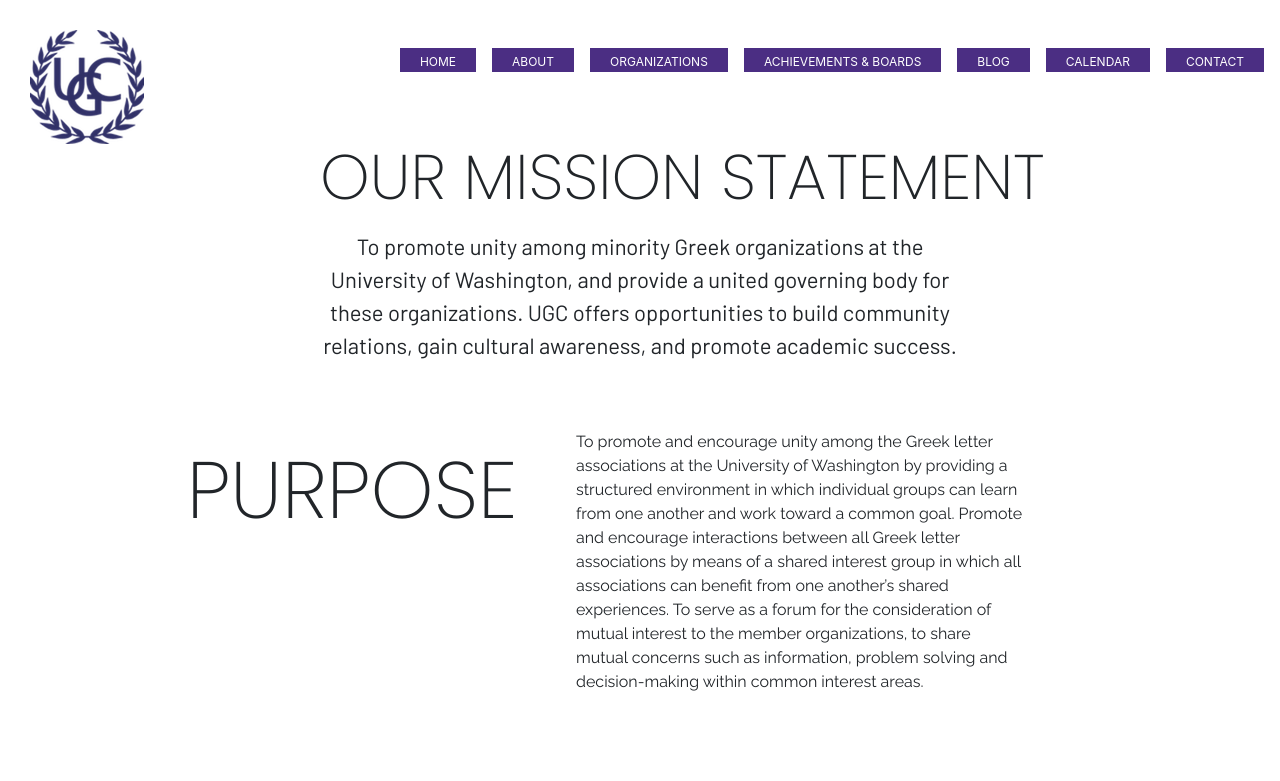
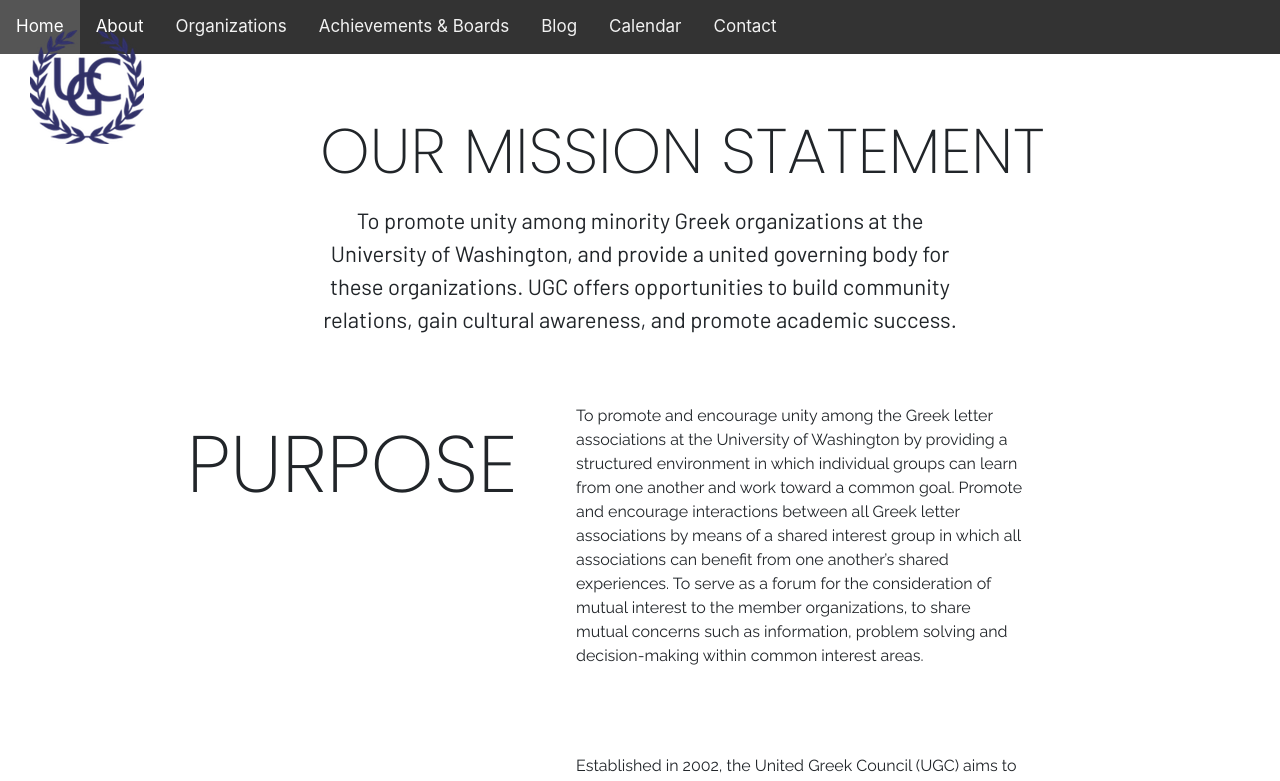
Before and after one commit to rmatsunaga/ugc-site, a React (Create React App) app: page /about in a window 1280 px wide. Shown: the top 781 px of the page. Built offline with nearby package versions, Linux system fonts and the light colour scheme.

Commit message:
Changed navbar. Need to make dropdown work

```diff
--- a/src/App.css
+++ b/src/App.css
@@ -11,99 +11,123 @@
 
 /* Navigation Styles Start */
 
-:root{
-  --background: #4b2e83;
-}
-.navbar {
-  text-align: center;
-  z-index: 999;
-  margin-left: -150px;
+/* Add a black background color to the top navigation */
+.topnav {
+    background-color: #333;
+    overflow: hidden;
 }
 
-.logo {
-  margin-top: 15px;
-  left: 40%;
-  position: absolute;
+/* Style the links inside the navigation bar */
+.topnav a {
+    float: left;
+    display: block;
+    color: #f2f2f2;
+    text-align: center;
+    padding: 14px 16px;
+    text-decoration: none;
+    font-size: 17px;
 }
 
-.nav-toggle{
-  position: absolute !important;
-  top: -9999px !important;
-  left: -9999px !important;
-  display: none;
+/* Add an active class to highlight the current page */
+.active {
+    background-color: #4CAF50;
+    color: white;
 }
 
-.nav-toggle-label{
-  position: fixed;
-  top: 3em;
-  left: 0;
-  margin-left: 1em;
-  height: 100%;
-  display: block;
-  align-items: center;
-  color: black;
+/* Hide the link that should open and close the topnav on small screens */
+.topnav .icon {
+    display: none;
 }
 
-.nav-toggle-label span,
-.nav-toggle-label span::before,
-.nav-toggle-label span::after{
-  display: block;
-  background: black;
-  height: 2px;
-  width: 2em;
-  border-radius: 2px;
-  position: relative;
+/* Dropdown container - needed to position the dropdown content */
+.dropdown {
+    float: left;
+    overflow: hidden;
 }
-.nav-toggle-label span::before,
-.nav-toggle-label span::after{
-  content: '';
-  position: absolute;
+
+/* Style the dropdown button to fit inside the topnav */
+.dropdown .dropbtn {
+    font-size: 17px;
+    border: none;
+    outline: none;
+    color: white;
+    padding: 14px 16px;
+    background-color: inherit;
+    font-family: inherit;
+    margin: 0;
 }
-.nav-toggle-label span::before{
-  bottom: 7px;
+
+/* Style the dropdown content (hidden by default) */
+.dropdown-content {
+    display: none;
+    position: absolute;
+    background-color: #f9f9f9;
+    min-width: 160px;
+    box-shadow: 0px 8px 16px 0px rgba(0,0,0,0.2);
+    z-index: 1;
 }
-.nav-toggle-label span::after {
-  top: 7px;
+
+/* Style the links inside the dropdown */
+.dropdown-content a {
+    float: none;
+    color: black;
+    padding: 12px 16px;
+    text-decoration: none;
+    display: block;
+    text-align: left;
 }
-.nav-toggle:checked ~ nav {
-  transform: scale(1,1);
+
+/* Add a dark background on topnav links and the dropdown button on hover */
+.topnav a:hover, .dropdown:hover .dropbtn {
+    background-color: #555;
+    color: white;
 }
-.nav-toggle:checked ~ nav a{
-  opacity: 1;
-  transition:  opacity 150ms ease-in-out 250ms;
+
+/* Add a grey background to dropdown links on hover */
+.dropdown-content a:hover {
+    background-color: #ddd;
+    color: black;
 }
-nav{
-  position: absolute;
-  text-align: left;
-  top: 100%;
-  left: 0;
-  width: 100%;
-  color: black;
-  transform: scale(1,0);
-  transform-origin: top;
-  transition: transform 150ms ease-in-out;
+
+/* Show the dropdown menu when the user moves the mouse over the dropdown button */
+.dropdown:hover .dropdown-content {
+    display: block;
 }
-nav ul {
-  margin: 0;
-  padding: 0;
-  list-style: none;
+
+/* When the screen is less than 600 pixels wide, hide all links, except for the first one ("Home"). Show the link that contains should open and close the topnav (.icon) */
+@media screen and (max-width: 600px) {
+  .topnav a:not(:first-child), .dropdown .dropbtn {
+    display: none;
+  }
+  .topnav a.icon {
+    float: right;
+    display: block;
+  }
 }
-nav li {
-  margin-top: 1em;
-  margin-bottom: 1em;
-  margin-left: 10em;
+
+/* The "responsive" class is added to the topnav with JavaScript when the user clicks on the icon. This class makes the topnav look good on small screens (display the links vertically instead of horizontally) */
+@media screen and (max-width: 600px) {
+  .topnav.responsive {position: relative;}
+  .topnav.responsive a.icon {
+    position: absolute;
+    right: 0;
+    top: 0;
+  }
+  .topnav.responsive a {
+    float: none;
+    display: block;
+    text-align: left;
+  }
+  .topnav.responsive .dropdown {float: none;}
+  .topnav.responsive .dropdown-content {position: relative;}
+  .topnav.responsive .dropdown .dropbtn {
+    display: block;
+    width: 100%;
+    text-align: left;
+  }
 }
-nav a{
-  color: black;
-  text-decoration: none;
-  font-size: 12px;
-  text-transform: uppercase;
-  opacity: 0;
-  transition: opacity 150ms ease-in-out;
-}
-nav a:hover{
-  color: blue;
-}
+
+
 
 /*Center Text under navbar */
 
@@ -147,7 +171,7 @@
 .slide-appear.slide-appear-active{
   opacity: 1;
   transition: opacity .5s ease-in;
-}
+} */
 
 /* ABOUT PAGE */
 
@@ -291,24 +315,8 @@
     justify-content: flex-end;
     align-items: center;
   }
-  nav a{
-    color: white;
-  }
-  nav ul {
-    display: flex;
-    margin-left: 200px;
-  }
-  nav li{
-    padding-left: 10px;
-    padding-right: 10px;
-    margin-top: 40px;
-    margin-left: 1em;
-    margin-bottom: 0;
-    background: var(--background)
-  }
-  nav a{
-    opacity: 1;
-  }
+
+
   .landing-text{
     margin: auto;
     width: 50%;
@@ -470,36 +478,7 @@
     display: grid;
     grid-template-columns: 1fr auto  minmax(600px, 3fr) 1fr;
   }
-  .logo{
-    left: 0%;
-    margin-left: 30px;
-    margin-top: 30px;
-    position: absolute;
-  }
-  nav{
-    all: unset;
-    display: flex;
-    justify-content: flex-end;
-    align-items: center;
-  }
-  nav a{
-    color: white;
-  }
-  nav ul {
-    display: flex;
-    margin-left: 400px;
-  }
-  nav li{
-    padding-left: 20px;
-    padding-right: 20px;
-    margin-top: 40px;
-    margin-bottom: 0;
-    background: var(--background)
 
-  }
-  nav a{
-    opacity: 1;
-  }
   /* Landing Page */
   .landing-text{
     position: absolute;
--- a/src/components/UGCNavbar.js
+++ b/src/components/UGCNavbar.js
@@ -5,35 +5,35 @@
 class UGCNavbar extends Component {
     render(){
       return(
-        <div className="ugc-navbar">
+        <div className="topnav" id="myTopnav">
           <img src={Logo} alt="" className="logo"/>
-          <header className="navbar">
-
-            <br />
-            <div>
-              <input type="checkbox" id="nav-toggle" className="nav-toggle"/>
-              <nav>
-                <ul>
-                  <li><a href = '/'>Home</a></li>
-                  <li><a href = '/about'>About</a></li>
-                  <li><a href = '/organizations'>Organizations</a></li>
-                  <li><a href="/achievementsandboards">Achievements & Boards</a></li>
-                  <li><a href = '/blog'>Blog</a></li>
-                  <li><a href = '/calendar'>Calendar</a></li>
-                  <li><a href = '#'>Contact</a></li>
-                </ul>
-              </nav>
-              <label for = "nav-toggle" class="nav-toggle-label" >
-                <span></span>
-              </label>
-
+          <a href="/" class="active">Home</a>
+          <div className="dropdown">
+            <button className="dropbtn">About
+              <i className="fa fa-caret-down"/>
+            </button>
+            <div className="dropdown-content">
+              <a href="/about">Overview</a>
+              <a href="/boards">Executive Board</a>
+              <a href="/achievements">Achievements</a>
+              <a href="#">Documents</a>
             </div>
-
-          </header>
-
-
+          </div>
+          <a href = '/organizations'>Organizations</a>
+          <a href="/achievementsandboards">Achievements & Boards</a>
+          <a href = '/blog'>Blog</a>
+          <a href = '/calendar'>Calendar</a>
+          <a href = '#'>Contact</a>
+          <a href="javascript:void(0);" className="icon" onClick={myFunction => {
+                      var x = document.getElementById("myTopnav");
+                      if (x.className === "topnav") {
+                          x.className += " responsive";
+                      } else {
+                          x.className = "topnav";
+                      }
+                    }
+          }>&#9776;</a>
         </div>
-
       );
     }
   }
```
